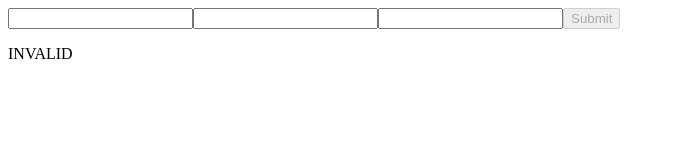
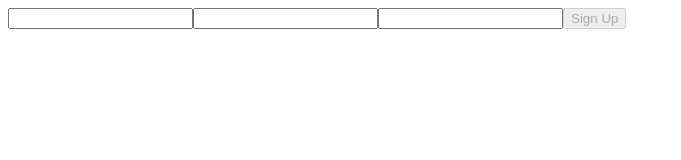
Before and after one commit to mlorraine4/gameboard-scores, an Angular app in the folder frontend/: page /sign-up in a window 1280 px wide. Shown: the top 160 px of the page, without its empty margins (0-681 px from the left). Built offline with nearby package versions, Linux system fonts and the light colour scheme.

Commit message:
sign up includes validation/confirmation on frontend

```diff
--- a/frontend/src/app/sign-up/sign-up.component.html
+++ b/frontend/src/app/sign-up/sign-up.component.html
@@ -1,4 +1,5 @@
-<form [formGroup]="signUpForm">
+<form [formGroup]="signUpForm" #formDir="ngForm" (ngSubmit)="onSubmit()">
+  <div [hidden]="formDir.submitted">
     <input id="username" type="text" formControlName="username" />
     <input id="password" type="password" formControlName="password" />
     <input
@@ -6,31 +7,24 @@
       type="password"
       formControlName="confirmPassword"
     />
-  <button type="button" (click)="onSubmit()" [disabled]="!signUpForm.valid">
-    Submit
-  </button>
-  <div
-    *ngIf="
-      this.signUpForm.value.username.invalid &&
-      (this.signUpForm.value.username.dirty ||
-        this.signUpForm.value.username.touched)
-    "
-  >
-    <div *ngIf="this.signUpForm.value.username.hasError('required')">
-      Username is required.
-    </div>
-    <div *ngIf="this.signUpForm.value.username.hasError('minlength')">
+    <button type="submit" [disabled]="!signUpForm.valid">Sign Up</button>
+    <div *ngIf="username?.invalid && (username?.dirty || username?.touched)">
+      <div *ngIf="username?.hasError('required')">Username is required.</div>
+      <div *ngIf="username?.hasError('minlength')">
         Usernames must be at least 6 characters.
       </div>
+      <div *ngIf="username?.hasError('maxlength')">
+        Usernames must be between 6-20 characters.
       </div>
-  <!-- <div
-    *ngIf="
-      this.signUpForm.value.password.hasError('minlength') ||
-      this.signUpForm.value.confirmPassword.hasError('minlength')
-    "
-  >
+    </div>
+
+    <div *ngIf="password?.invalid && (password?.dirty || password?.touched)">
+      <div *ngIf="password?.hasError('required')">Password is required.</div>
+      <div *ngIf="password?.hasError('minlength')">
         Passwords must be at least 6 characters.
-  </div> -->
+      </div>
+    </div>
+
     <div
       *ngIf="
         signUpForm.hasError('passwordsDoNotMatch') &&
@@ -40,7 +34,11 @@
     >
       Passwords do not match.
     </div>
-
-  <p>{{ signUpForm.status }}</p>
-  <p>{{ signUpForm.value.username }}</p>
+  </div>
+  <div *ngIf="formDir.submitted">
+    <div>
+      Sign Up Successful!
+      <a href="/login">Log In</a>
+    </div>
+  </div>
 </form>
--- a/frontend/src/app/sign-up/sign-up.component.ts
+++ b/frontend/src/app/sign-up/sign-up.component.ts
@@ -17,9 +17,6 @@ import { passwordCheckValidator } from '../../../shared/password-check.directive
   styleUrl: './sign-up.component.css',
 })
 export class SignUpComponent implements OnInit {
-  username: String = '';
-  password: String = '';
-  confirmPassword: String = '';
   signUpForm!: FormGroup;
 
   constructor(private authService: AuthService) {}
@@ -27,24 +24,32 @@ export class SignUpComponent implements OnInit {
   ngOnInit(): void {
     this.signUpForm = new FormGroup(
       {
-        username: new FormControl(this.username, [
+        username: new FormControl('', [
           Validators.required,
-          Validators.min(6),
-          Validators.max(20),
+          Validators.minLength(6),
+          Validators.maxLength(20),
         ]),
-        password: new FormControl(this.password, [
+        password: new FormControl('', [
           Validators.required,
-          Validators.min(6),
-          Validators.max(20),
+          Validators.minLength(6),
+          Validators.maxLength(20),
         ]),
-        confirmPassword: new FormControl(this.confirmPassword, [
+        confirmPassword: new FormControl('', [
           Validators.required,
-          Validators.min(6),
-          Validators.max(20),
+          Validators.minLength(6),
+          Validators.maxLength(20),
         ]),
       },
       { validators: passwordCheckValidator }
     );
+  }
+
+  get username() {
+    return this.signUpForm.get('username');
+  }
+
+  get password() {
+    return this.signUpForm.get('password');
   }
 
   onSubmit() {
```
Lines whose indentation alone changed are shown as unchanged.
